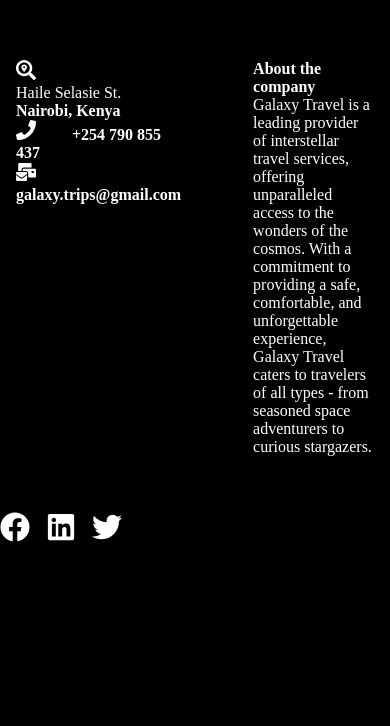
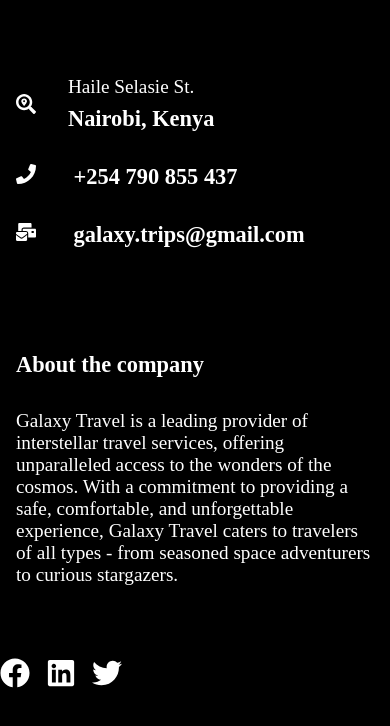
Before and after one commit to mwaurajr/Galaxy-Travel, a React (Create React App) app: page / in a window 390 px wide. Shown: the part 896-1622 px from the top of the page. Before the commit the page ends 1538 px from the top, so only its background shows below. Built offline with nearby package versions, Linux system fonts and the light colour scheme.

Commit message:
finished footer css

```diff
--- a/src/components/Footer.css
+++ b/src/components/Footer.css
@@ -29,3 +29,40 @@
     margin: auto;
 
 }
+
+.footer .location{
+    display: flex;
+    align-items: center;
+}
+
+.footer .location p{
+    padding-bottom: .5rem;
+}
+
+.footer .location h4{
+    padding-top: 0rem;
+}
+
+
+.footer h4{
+    font-size: 1.4rem;
+    padding: 1rem 0;
+
+}
+
+.footer p{
+    font-size: 1.2rem;
+    padding: 1rem 0;
+
+}
+
+
+@media screen and (max-width:640px) {
+    .footer-container{
+        grid-template-columns:  1fr;
+    }
+
+    .right .social{
+        margin: auto;
+    }
+}
```
